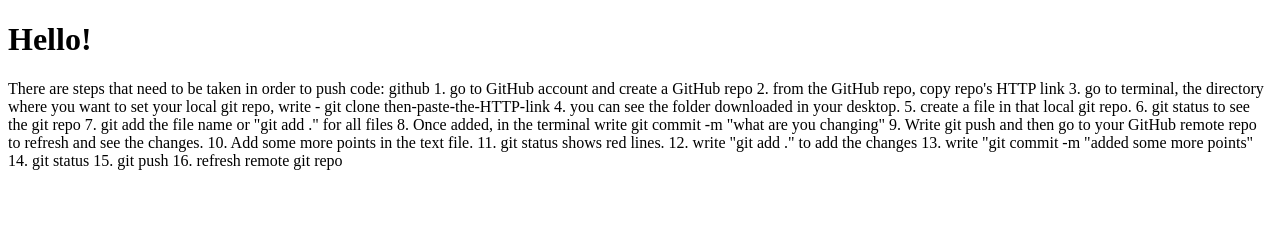
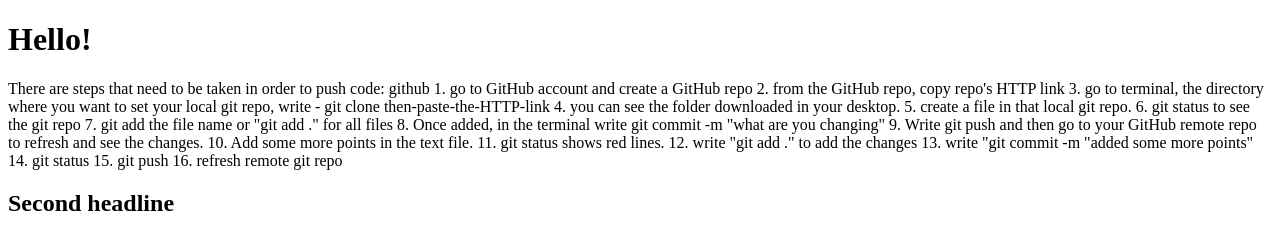
Before and after one commit to DianaCAguilar/firstrepo, a plain HTML site: page index.html in a window 1280 px wide. Drawn offline with Linux system fonts and the light colour scheme.

Commit message:
adding more

```diff
--- a/index.html
+++ b/index.html
@@ -46,7 +46,10 @@
 15. git push
 
 16. refresh remote git repo
+
 	</p>
+
+<h2>Second headline</h2>
 
 </body>
 </html>
```
